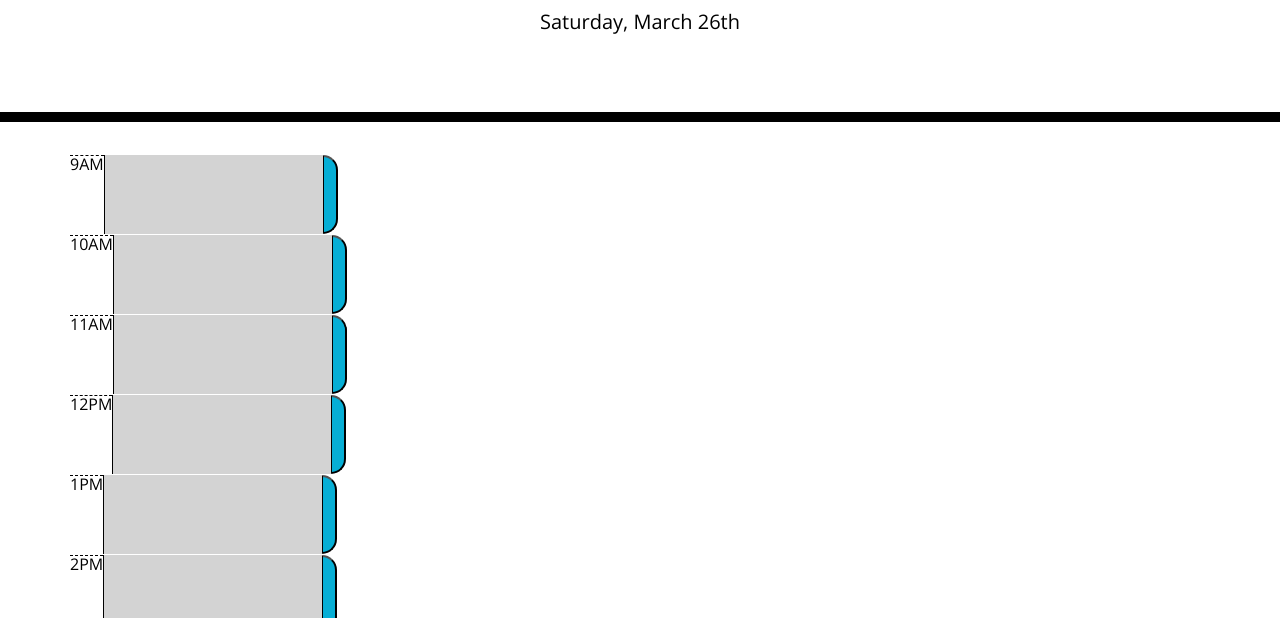
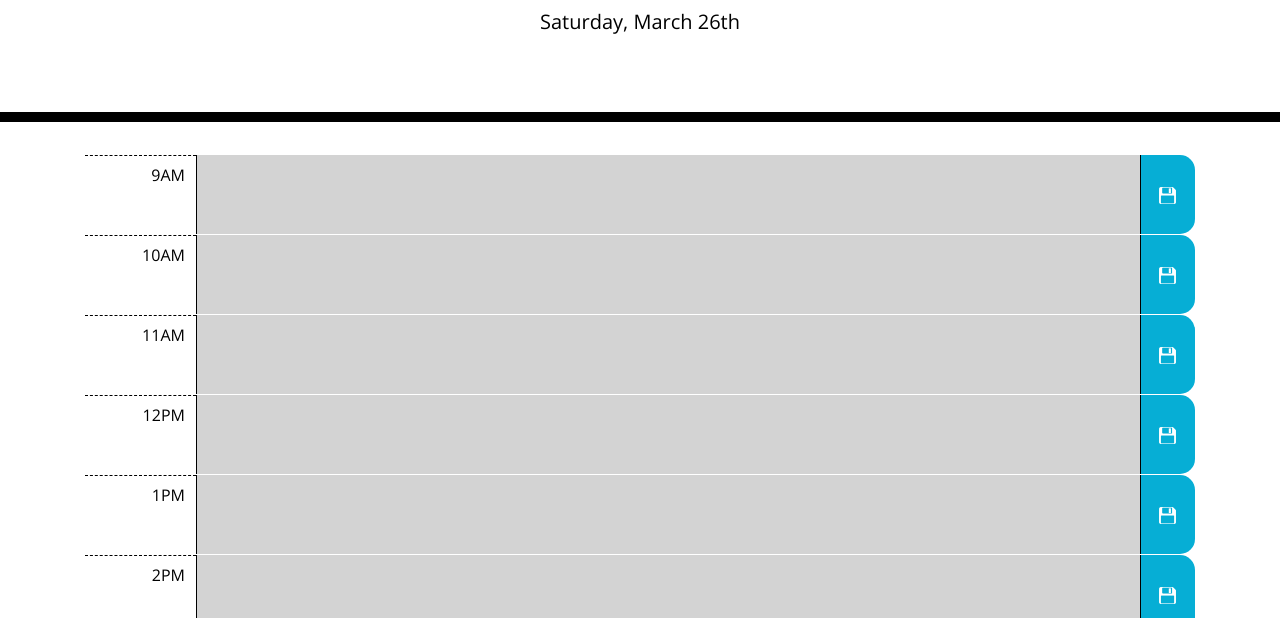
Before and after one commit to supsha878/work-day-scheduler, a plain HTML site: page index.html in a window 1280 px wide. Shown: the part 182-800 px from the top of the page. Drawn offline with nearby package versions, Linux system fonts and the light colour scheme.

Commit message:
write README, adjust CSS

```diff
--- a/develop/script.js
+++ b/develop/script.js
@@ -2,9 +2,11 @@
 var workHours = [9, 10, 11, 12, 13, 14, 15, 16, 17];
 var dayEvents = ["", "", "", "", "", "", "", "", ""];
 
+// initialize page
 init();
 
 function init() {
+    // append current date to page
     var currDay = moment().format("dddd, MMMM Do");
     $("#currentDay").text(currDay);
 
@@ -13,6 +15,44 @@ function init() {
     getEvents();
 }
 
+// create time blocks using HTML elements and append to .container div
+function makeTimeBlocks() {
+    for (i = 0; i < workHours.length; i++) {
+
+        // create time block row
+        var timeBlockEl = $("<div>");
+        timeBlockEl.addClass("row");
+        timeBlockEl.addClass("time-block");
+
+        // create hour label
+        var hourEl = $("<label>");
+        hourEl.addClass("hour");
+        hourEl.text(moment(workHours[i], "H").format("hA"));
+
+        // create event textarea
+        var textEl = $("<textarea>");
+
+        // create save button with save icon
+        var buttonEl = $("<button>");
+        buttonEl.addClass("saveBtn");
+        buttonEl.attr("hour", workHours[i]);
+        var imageEl = $("<img>")
+        imageEl.attr("src", "./assets/images/save-icon.png");
+        imageEl.attr("alt", "save icon");
+        buttonEl.append(imageEl);
+
+        // append hour, event, and save button to time block row
+        timeBlockEl.append(hourEl);
+        timeBlockEl.append(textEl);
+        timeBlockEl.append(buttonEl);
+
+        // append time block row to container div
+        $(".container").append(timeBlockEl);
+
+    }
+}
+
+// retreive events array from local storage and append to page
 function getEvents() {
     var storageEvents = JSON.parse(localStorage.getItem("events"));
     if (storageEvents) {
@@ -24,45 +64,9 @@ function getEvents() {
     }
 }
 
-function makeTimeBlocks() {
-    for (i = 0; i < workHours.length; i++) {
-
-        var timeBlockEl = $("<div>");
-        timeBlockEl.addClass("row");
-        timeBlockEl.addClass("time-block");
-
-        var hourEl = $("<label>");
-        var hourText;
-        if (workHours[i] > 12) {
-            hourText = workHours[i] - 12;
-        } else {
-            hourText = workHours[i];
-        }
-        if (workHours[i] >= 12) {
-            hourText += "PM";
-        } else {
-            hourText += "AM";
-        }
-        hourEl.addClass("hour");
-        hourEl.text(hourText);
-
-        var textEl = $("<textarea>");
-        textEl.addClass("description");
-
-        var buttonEl = $("<button>");
-        buttonEl.addClass("saveBtn");
-        buttonEl.attr("hour", workHours[i]);
-
-        timeBlockEl.append(hourEl);
-        timeBlockEl.append(textEl);
-        timeBlockEl.append(buttonEl);
-
-        $(".container").append(timeBlockEl);
-
-    }
-}
-
+// set past, present, or future classes on time blocks
 function setPastFuture() {
+    // retreive current hour
     var currHour = moment().format("H");
     var timeBlocks = $(".container").children();
 
@@ -77,15 +81,9 @@ function setPastFuture() {
     }
 }
 
+// save event typed in textarea to local storage
 $(".saveBtn").on("click", function(event) {
-    var index = $(this).attr('hour') - 9;
+    var index = $(this).attr('hour') - workHours.length;
     dayEvents[index] = $(this).parent().children().eq(1).val();
     localStorage.setItem("events", JSON.stringify(dayEvents));
 });
-
-
-// /* <div class="row time-block">
-//         <label class="hour">9AM</label>
-//         <textarea class="description"></textarea>
-//         <button class="saveBtn"></button>
-// </div> */
--- a/develop/style.css
+++ b/develop/style.css
@@ -21,6 +21,12 @@ textarea {
   border-bottom: 10px solid black;
 }
 
+.container {
+  display: flex;
+  flex-direction: column;
+  align-items: center;
+}
+
 .description {
   white-space: pre-wrap;
 }
@@ -28,11 +34,13 @@ textarea {
 .time-block {
   text-align: center;
   border-radius: 15px;
+  display: flex;
 }
 
 .row {
   white-space: pre-wrap;
   height: 80px;
+  width: 100%;
   border-top: 1px solid white;
 }
 
@@ -40,32 +48,44 @@ textarea {
   background-color: #ffffff;
   color: #000000;
   border-top: 1px dashed #000000;
+  flex: 0 0 10%;
+  text-align: end;
+  padding: 1%;
 }
 
 .past {
   background-color: #d3d3d3;
-  color: white;
+  color: black;
+  flex: 0 0 85%;
 }
 
 .present {
   background-color: #ff6961;
   color: white;
+  flex: 0 0 85%;
 }
 
 .future {
   background-color: #77dd77;
   color: white;
+  flex: 0 0 85%;
 }
 
 .saveBtn {
+  border: none;
   border-left: 1px solid black;
   border-top-right-radius: 15px;
   border-bottom-right-radius: 15px;
   background-color: #06aed5;
   color: white;
+  flex: 0 0 5%
 }
 
 .saveBtn i:hover {
   font-size: 20px;
   transition: all 0.3s ease-in-out;
 }
+
+img {
+  width: 40%;
+}
```
Also changed, not shown: assets/images/save-icon.png (added), assets/images/screenshot.png (added), 1 other file.
